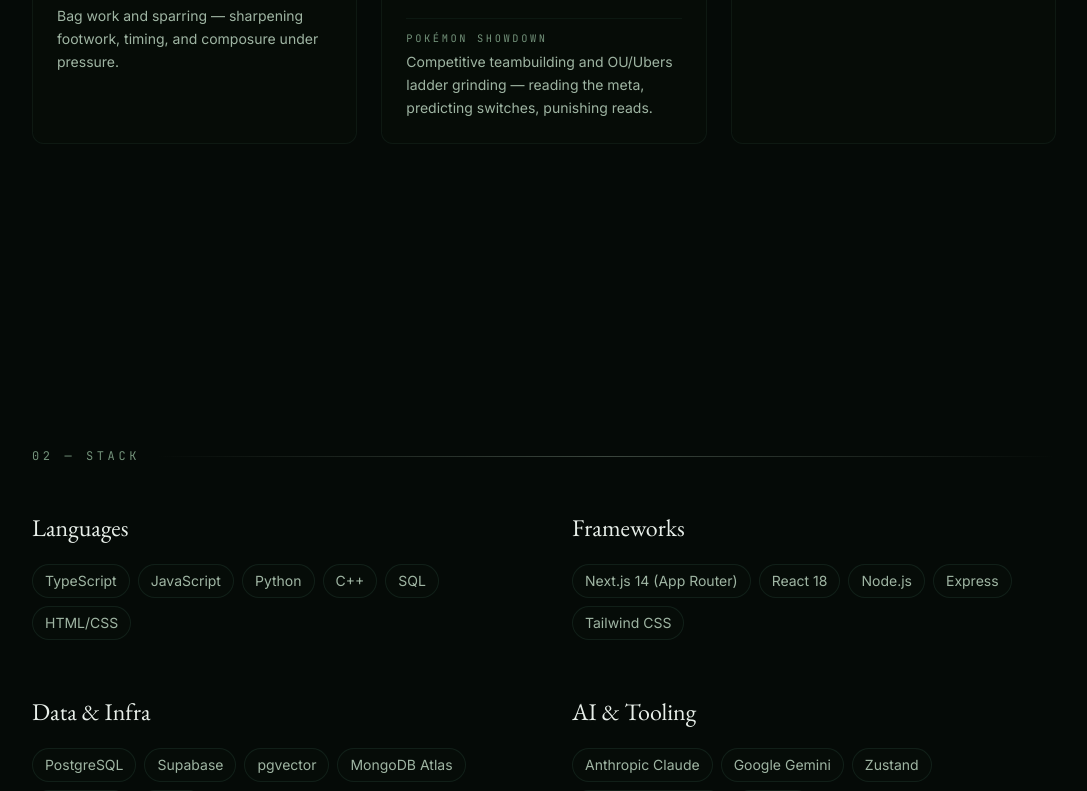
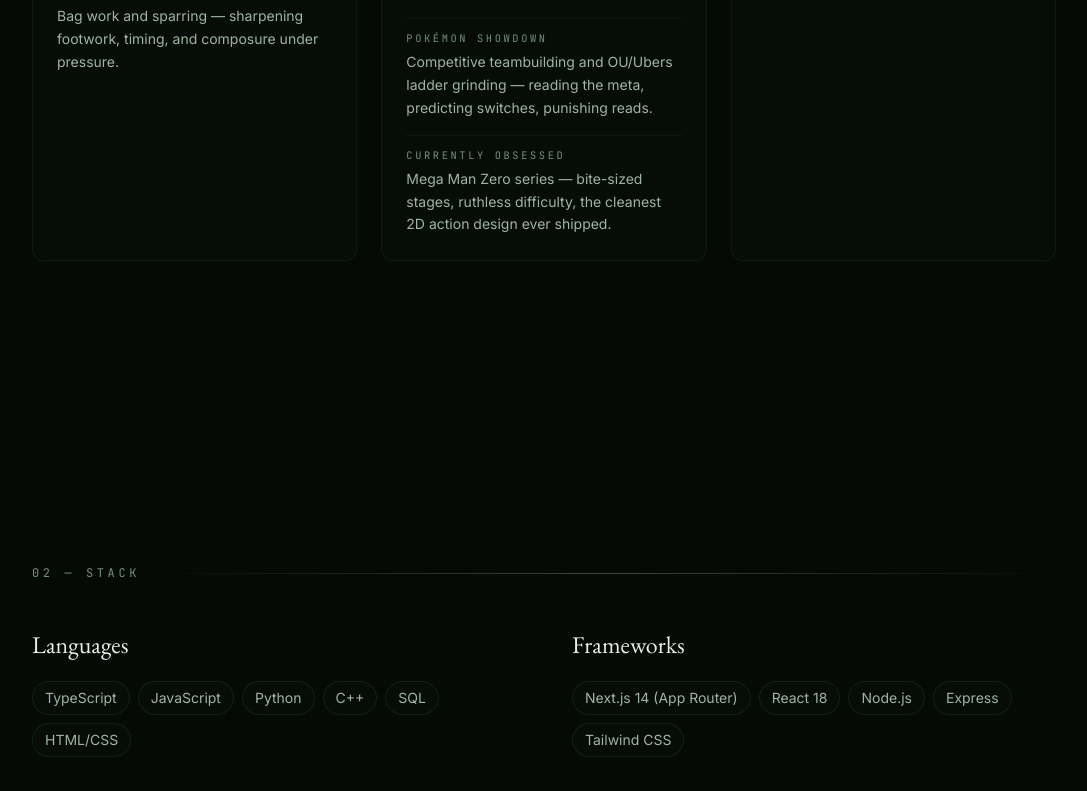
Before and after one commit to Aksaddd/Portfolio-Website, a Next.js app: page / in a window 1280 px wide. Shown: the part 1620-2411 px from the top of the page, without its empty margins (96-1183 px from the left). Built offline with nearby package versions, Linux system fonts and the light colour scheme.

Commit message:
Add Mega Man Zero obsession to Games card
Adds a 'Currently obsessed' subsection at the bottom of the Games
card mentioning the Mega Man Zero series.

```diff
--- a/components/About.tsx
+++ b/components/About.tsx
@@ -112,13 +112,22 @@ export default function About() {
               >
                 View on op.gg <span aria-hidden>↗</span>
               </a>
-              <div className="pt-3 border-t border-moss-800/60">
+              <div className="pt-3 border-t border-moss-800/60 mb-4">
                 <p className="font-mono text-[0.65rem] tracking-[0.25em] uppercase text-moss-300 mb-1">
                   Pokémon Showdown
                 </p>
                 <p className="text-sm text-ink-muted leading-relaxed">
                   Competitive teambuilding and OU/Ubers ladder grinding —
                   reading the meta, predicting switches, punishing reads.
+                </p>
+              </div>
+              <div className="pt-3 border-t border-moss-800/60">
+                <p className="font-mono text-[0.65rem] tracking-[0.25em] uppercase text-moss-300 mb-1">
+                  Currently obsessed
+                </p>
+                <p className="text-sm text-ink-muted leading-relaxed">
+                  Mega Man Zero series — bite-sized stages, ruthless
+                  difficulty, the cleanest 2D action design ever shipped.
                 </p>
               </div>
             </div>
```
